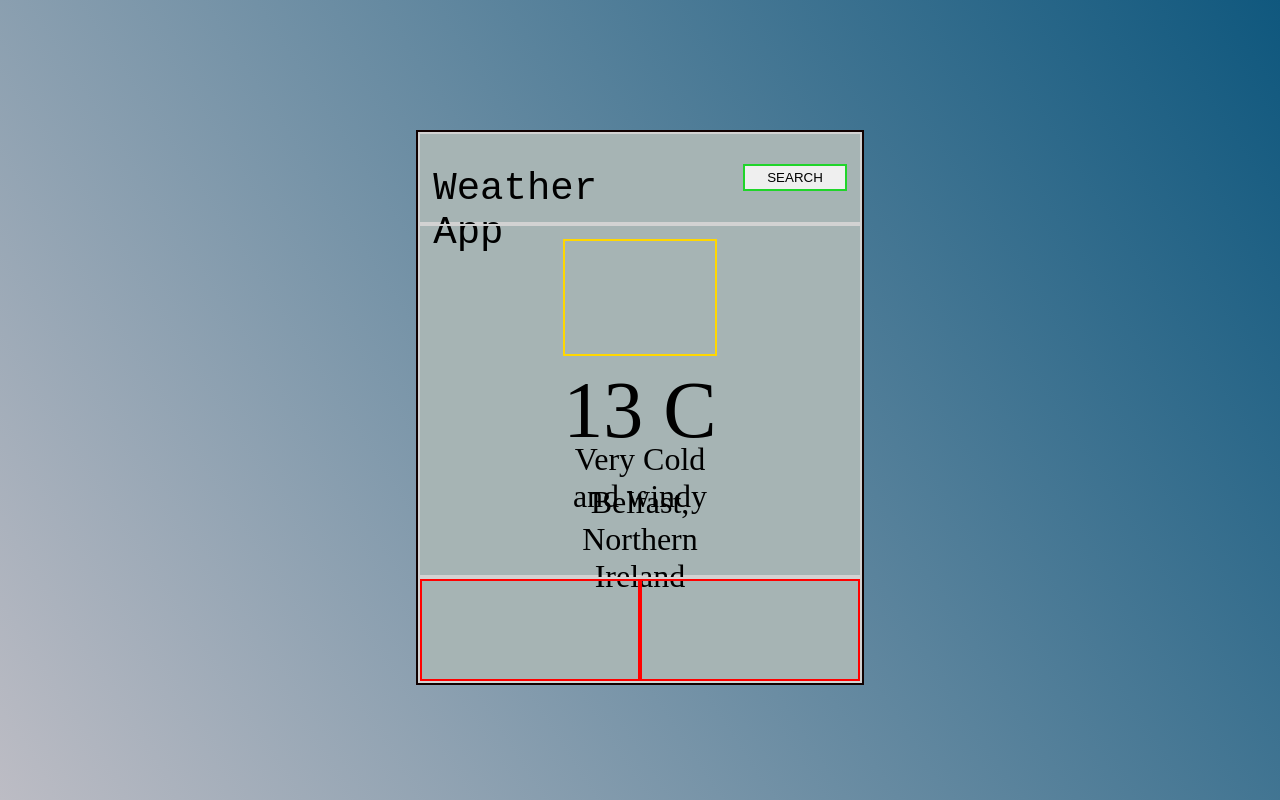
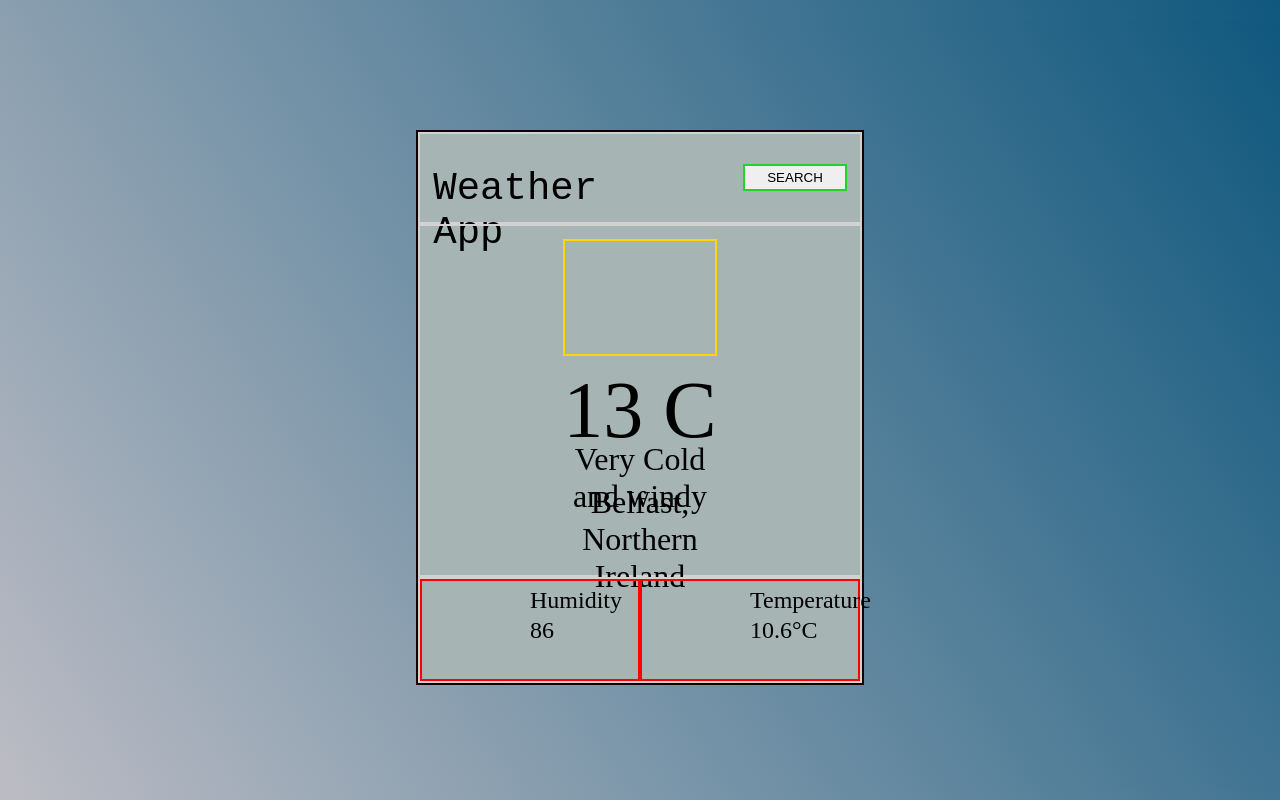
Before and after one commit to michaelr3207/WeatherApp, a website built with webpack: page dist/index.html in a window 1280 px wide. Built offline with Linux system fonts and the light colour scheme; no server answers.

Commit message:
more ui details added to bottom row

```diff
--- a/src/index.js
+++ b/src/index.js
@@ -39,7 +39,7 @@ function addEventListenerToButton(uIDisplay) {
     submitButton.addEventListener("click", () => {
         uIDisplay.currentSubject = gatherFormData();
         uIDisplay.displayAppAndHideForm();
-        generateWeatherData(uIDisplay);
+        generateWeatherData(uIDisplay).then(r => console.log('Fetching data') );
     });
 }
 
@@ -49,11 +49,9 @@ function addWeatherDataToUi(weatherLocation, uIDisplay) {
     uIDisplay.setUITemperature(weatherLocation.getTemperature());
 }
 
-
 function gatherFormData() {
     const formLocationBox = document.getElementById('locationBox');
     return formLocationBox.value;
 }
 
-// generateWeatherData();
 main();
--- a/src/style.css
+++ b/src/style.css
@@ -120,6 +120,41 @@ body, html {
     width: 35%;
     height: 35%;
     margin: auto;
+}
+
+.iconAndContentBox {
+    margin: auto;
+    /*border: 2px solid green;*/
+    width: 50%;
+    height: 60%;
+    display: flex;
+    margin-top: 3%;
+
+}
+
+.iconContainer {
+    /*border: 2px solid red;*/
+    width: 50%;
+}
+
+.textContainer {
+    /*border: 2px solid #00ff80;*/
+    width: 50%;
+    display: flex;
+    flex-direction: column;
+}
+
+.humidity, .temperature {
+    /*border: 2px solid red;*/
+    height: 50%;
+    font-size: 150%;
+}
+
+.humidityValue, .temperatureValue {
+    /*border: 2px solid rebeccapurple;*/
+    height: 50%;
+    font-size: 150%;
+
 }
 
 
```
Also changed, not shown: dist/index.html, dist/main.js.
